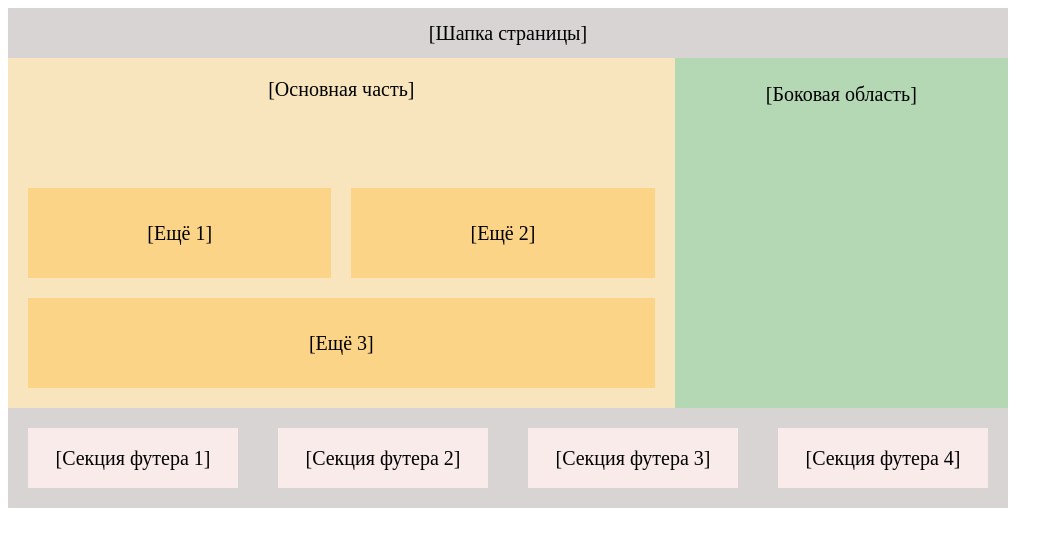
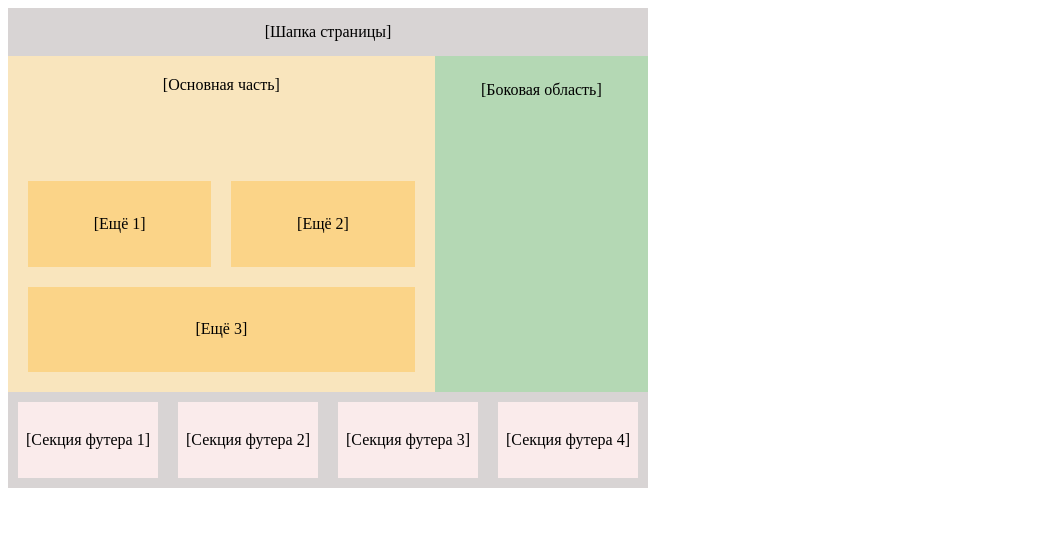
Before and after one commit to kledina/HW7_page-responsive, a plain HTML site: page index.html in a window 1280 px wide. Shown: the whole page, without its empty margins (0-1063 px from the left). Drawn offline with Linux system fonts and the light colour scheme.

Commit message:
initial commit

```diff
--- a/index.html
+++ b/index.html
@@ -6,7 +6,7 @@
     <meta http-equiv="X-UA-Compatible" content="IE=edge">
     <meta name="viewport" content="width=device-width, initial-scale=1.0">
     <title>Флекс-страничка</title>
-    <link rel="stylesheet" href="style.css">
+    <link rel="stylesheet" href="styles/style.css">
 </head>
 
 <body>
--- a/style.css
+++ b/styles/style.css
@@ -1,12 +1,12 @@
 body {
     min-height: 100vh;
     text-align: center;
-    font-size: 20px;
+    font-size: 1em;
     }
 .container {
     display: grid;
-    height: 500px;
-    width: 1000px;
+    height: 60vh;
+    width: 50vw;
     grid-template-areas: "header header header"
                         "main main aside"
                         "footer footer footer";
@@ -65,7 +65,7 @@ body {
 }
 .section {
     background-color: rgb(250, 235, 235);
-    margin: 20px;
+    margin: 6%;
     display: flex;
     justify-content: center;
     align-items: center;
```
